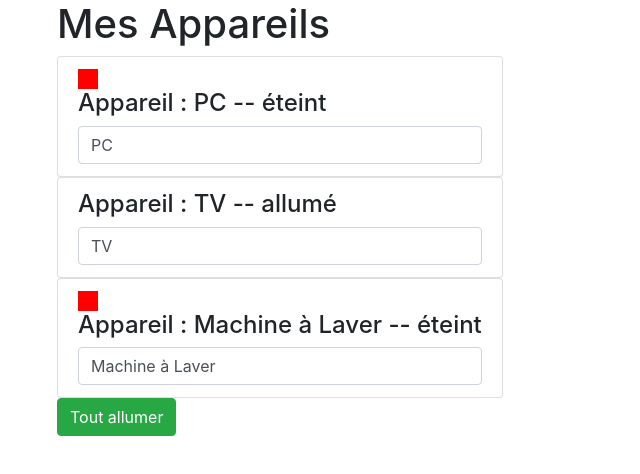
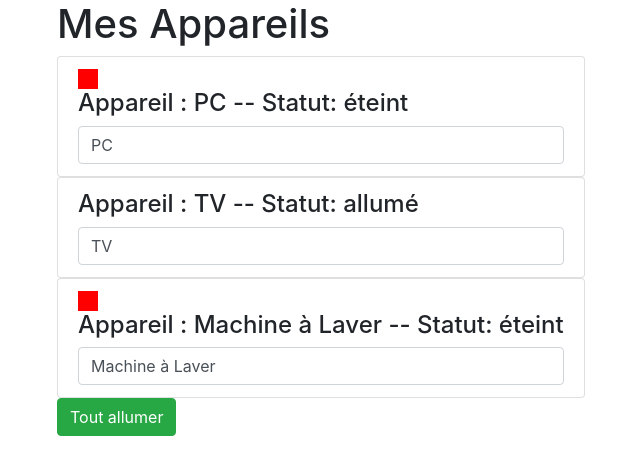
Before and after one commit to HeithemLejmi/Angular-Projects, an Angular app: page / in a window 1280 px wide. Shown: the top 474 px of the page, without its empty margins (13-653 px from the left). Built offline with nearby package versions, Linux system fonts and the light colour scheme.

Commit message:
Add the ngFor directive and organize the apparatus inside an array of objects type apparatus

```diff
--- a/src/app/app.component.html
+++ b/src/app/app.component.html
@@ -3,9 +3,9 @@
     <div class="col-xs-12">
       <h1>Mes Appareils</h1>
       <ul class="list-group">
-        <app-appareil [appareilName]="appareilOne"  [appareilStatus]="'éteint'"></app-appareil>
-        <app-appareil [appareilName]="appareilTwo"  [appareilStatus]="'allumé'"></app-appareil>
-        <app-appareil [appareilName]="appareilThree"  [appareilStatus]="'éteint'"></app-appareil>
+        <app-appareil *ngFor="let appareil of appareils"
+        [appareilName]="appareil.name"
+        [appareilStatus]="appareil.status"></app-appareil>
       </ul>
       <button class="btn btn-success"
               [disabled]="!isAuth"
--- a/src/app/app.component.ts
+++ b/src/app/app.component.ts
@@ -6,20 +6,30 @@
   styleUrls: ['./app.component.css']
 })
 export class AppComponent {
-
-  appareilOne = 'PC';
-  appareilTwo = 'TV';
-  appareilThree = 'Machine à Laver';
+  appareils = [
+    {
+      name: 'PC',
+      status: 'éteint'
+    },
+    {
+      name: 'TV',
+      status: 'allumé'
+    },
+    {
+      name: 'Machine à Laver',
+      status: 'éteint'
+    }
+  ];
 
   isAuth = false;
   constructor() {
-  setTimeout(
-    () => {
-      this.isAuth = true;
-    }, 4000
+    setTimeout(
+      () => {
+        this.isAuth = true;
+      }, 4000
     );
   }
   onAllumer() {
     console.log('Tout Allumer');
+  }
 }
-}
--- a/src/app/appareil/appareil.component.html
+++ b/src/app/appareil/appareil.component.html
@@ -1,6 +1,6 @@
 <li class="list-group-item">
   <div class="case-statut"
     *ngIf="appareilStatus === 'éteint'"></div>
-  <h4> Appareil : {{appareilName}} -- {{getStatus()}} </h4>
+  <h4> Appareil : {{appareilName}} -- Statut: {{getStatus()}} </h4>
   <input type="text" class="form-control" [(ngModel)]="appareilName">
 </li>
```
